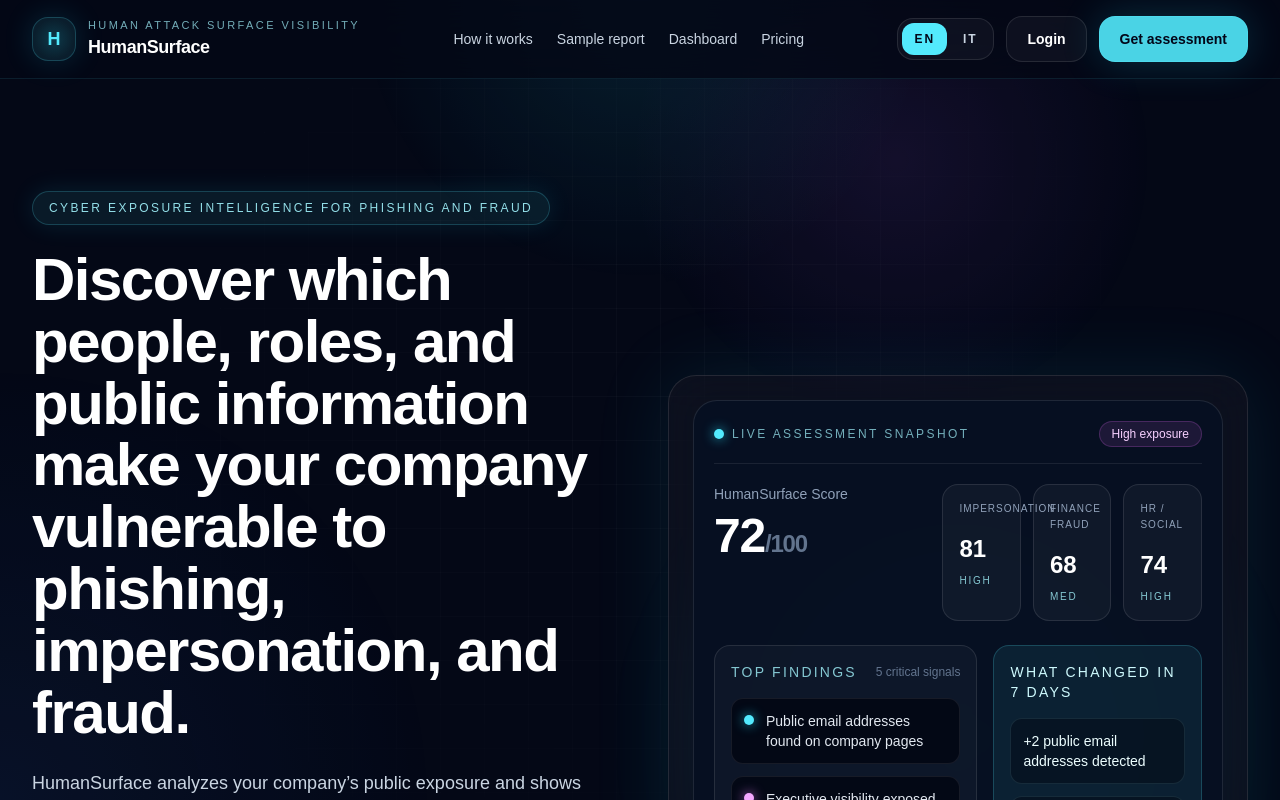
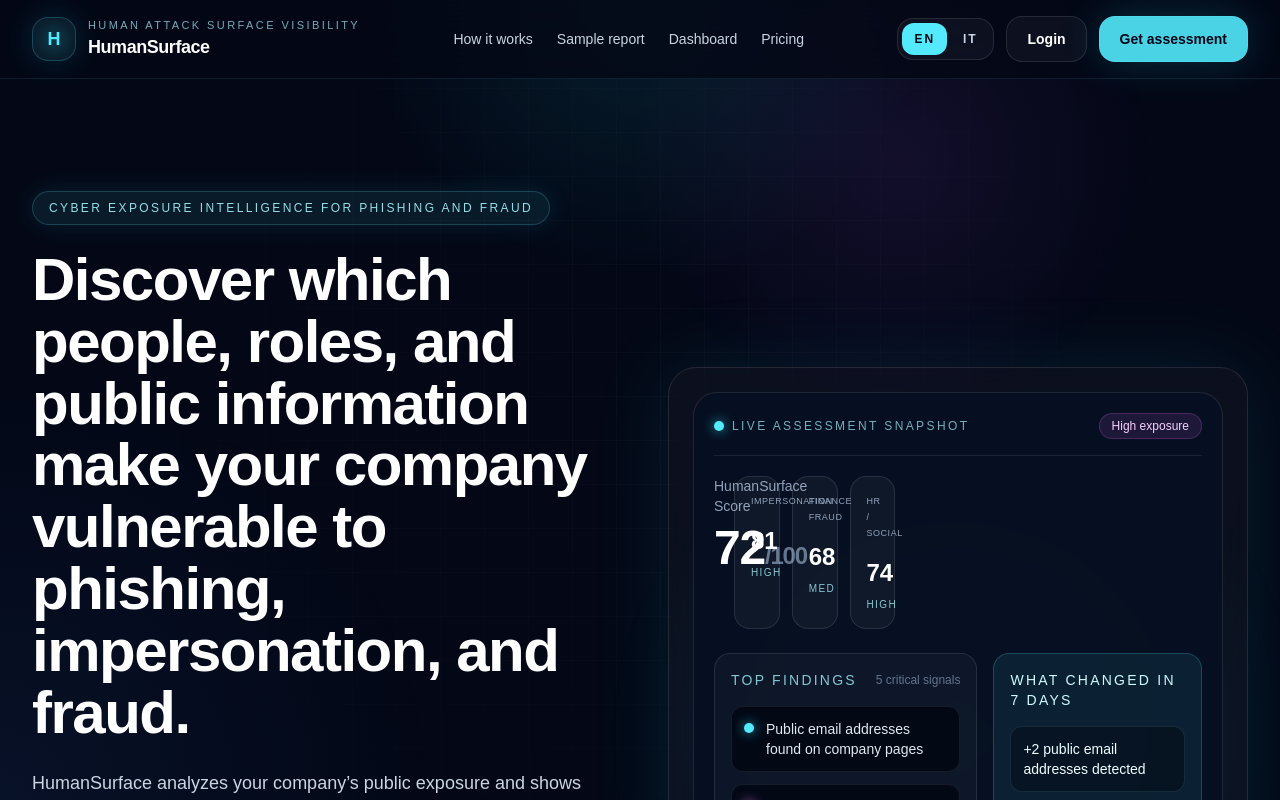
Before and after one commit to enricomaculan-wq/humansurface, a Next.js app: page / in a window 1280 px wide. Shown: the top 800 px of the page. Built offline with nearby package versions, Linux system fonts and the light colour scheme.

Commit message:
Fix hero snapshot score cards spacing

```diff
--- a/app/page.tsx
+++ b/app/page.tsx
@@ -570,7 +570,7 @@
                   </div>
                 </div>
 
-                <div className="mt-5 grid gap-4 lg:grid-cols-[0.9fr_1.1fr]">
+                <div className="mt-5 grid gap-5 lg:grid-cols-[0.0.72fr_1.28fr]">
                   <div>
                     <div className="text-sm text-slate-400">{t.humanSurfaceScore}</div>
                     <div className="mt-2 text-5xl font-semibold tracking-tight text-white">
@@ -588,11 +588,11 @@
                         key={label}
                         className="min-h-[132px] rounded-2xl border border-white/10 bg-white/[0.04] p-4"
                       >
-                        <div className="text-[9px] uppercase leading-4 tracking-[0.1em] text-slate-400 sm:text-[10px]">
+                        <div className="text-[8px] uppercase leading-4 tracking-[0.06em] text-slate-400 sm:text-[9px]">
                           {label}
                         </div>
                         <div className="mt-4 text-2xl font-semibold text-white">{score}</div>
-                        <div className="mt-2 text-[10px] tracking-[0.18em] text-cyan-200/80">
+                        <div className="mt-2 text-[10px] tracking-[0.14em] text-cyan-200/80">
                           {level}
                         </div>
                       </div>
```
